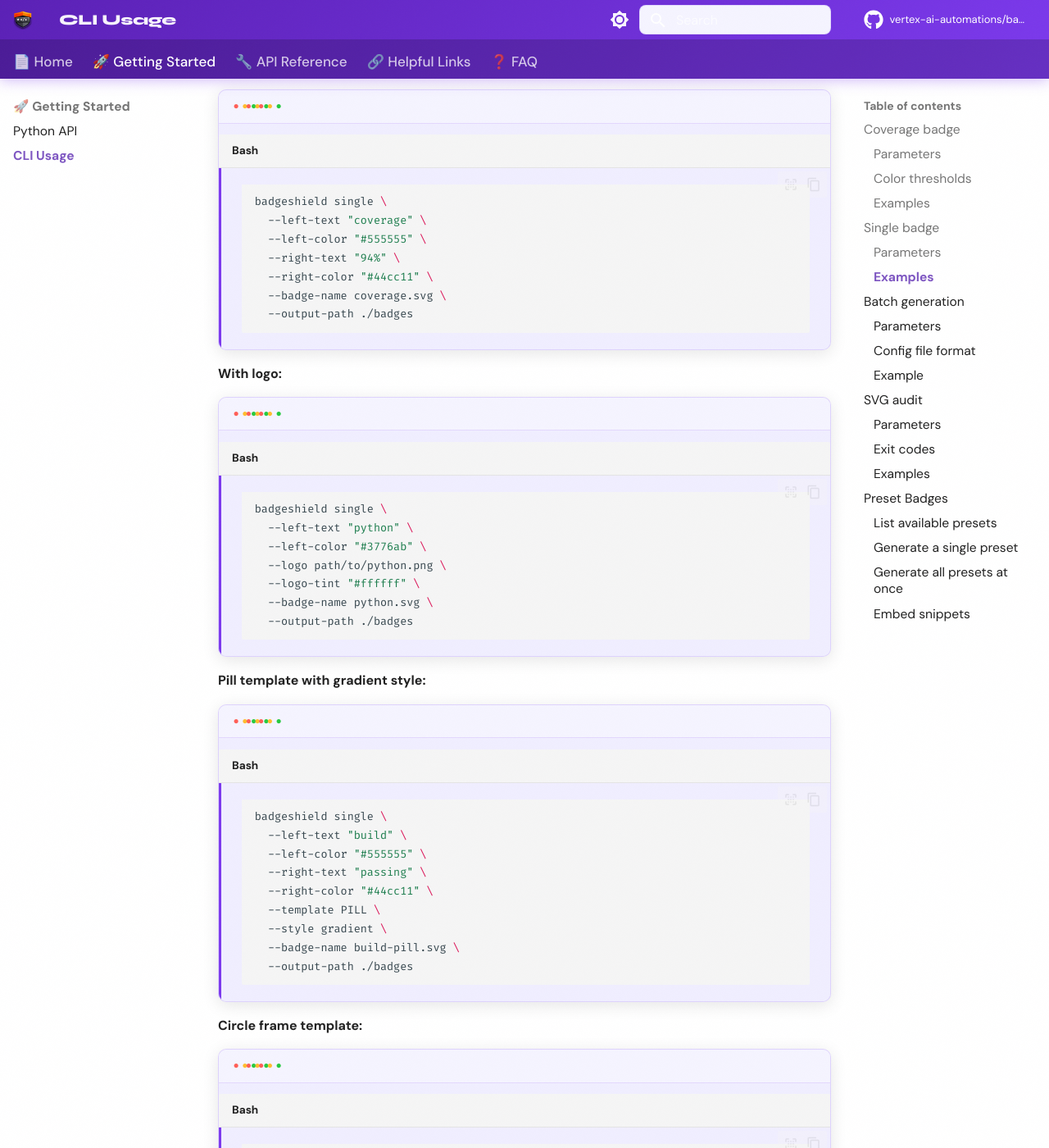
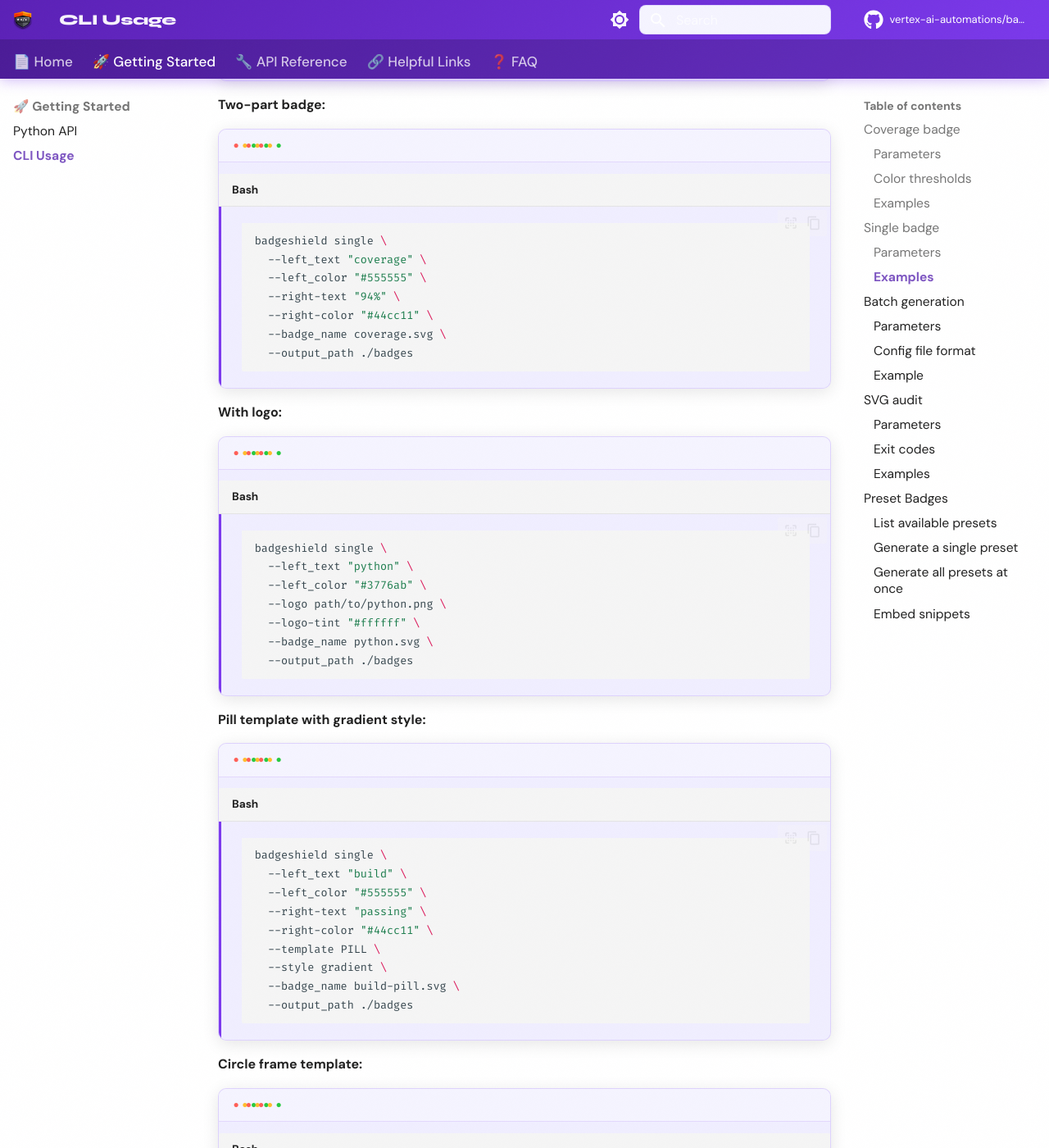
Before and after one commit to vertex-ai-automations/badgeshield, an MkDocs documentation site: the page built from docs/getting-started/cli_usage.md, in a window 1280 px wide and 1400 px high, scrolled down 4290 px. Shown: the whole window at 82% size. Built offline with MkDocs 1.6.1 and Material for MkDocs 9.7.7, drawn with Linux system fonts in a browser that asks for light colours; comment, search, counter and statistics services are not loaded; some of the changed text lies outside the part shown.

Commit message:
docs: fix CLI flag names and fill helpful_links
- cli_usage.md: correct single command flags to underscore variants
  (--left_text, --left_color, --badge_name, --output_path) matching
  explicit typer.Option names in source; add --format to single/batch
  parameter tables
- index.md: fix Quick Look CLI single example to use correct flags
- faq.md: rewrite "flags" FAQ to accurately describe the underscore vs
  hyphen split across subcommands; neutralize error-list flag references
- helpful_links.md: replace placeholder with actual useful links

Co-Authored-By: Claude Sonnet 4.6 <noreply@anthropic.com>

````diff
--- a/docs/getting-started/cli_usage.md
+++ b/docs/getting-started/cli_usage.md
@@ -83,10 +83,10 @@ badgeshield single --help
 
 | Flag | Required | Description |
 |------|:--------:|-------------|
-| `--left-text` | ✅ | Text on the left segment |
-| `--left-color` | ✅ | Hex `#RRGGBB` or `BadgeColor` name (e.g. `GREEN`) |
-| `--badge-name` | ✅ | Output SVG filename — must end with `.svg` |
-| `--output-path` | | Output directory; defaults to CWD |
+| `--left_text` | ✅ | Text on the left segment |
+| `--left_color` | ✅ | Hex `#RRGGBB` or `BadgeColor` name (e.g. `GREEN`) |
+| `--badge_name` | ✅ | Output SVG filename — must end with `.svg` |
+| `--output_path` | | Output directory; defaults to CWD |
 | `--template` | | `DEFAULT` (default), `PILL`, `CIRCLE`, `CIRCLE_FRAME`, or `BANNER` |
 | `--style` | | `FLAT` (default), `ROUNDED`, `GRADIENT`, or `SHADOWED` |
 | `--right-text` | | Text on the right segment |
@@ -107,87 +108,87 @@ badgeshield single --help
 
 ```bash
 badgeshield single \
-  --left-text "flake8" \
-  --left-color "#4b0082" \
-  --badge-name flake8.svg
+  --left_text "flake8" \
+  --left_color "#4b0082" \
+  --badge_name flake8.svg
 ```
 
 **Two-part badge:**
 
 ```bash
 badgeshield single \
-  --left-text "coverage" \
-  --left-color "#555555" \
+  --left_text "coverage" \
+  --left_color "#555555" \
   --right-text "94%" \
   --right-color "#44cc11" \
-  --badge-name coverage.svg \
-  --output-path ./badges
+  --badge_name coverage.svg \
+  --output_path ./badges
 ```
 
 **With logo:**
 
 ```bash
 badgeshield single \
-  --left-text "python" \
-  --left-color "#3776ab" \
+  --left_text "python" \
+  --left_color "#3776ab" \
   --logo path/to/python.png \
   --logo-tint "#ffffff" \
-  --badge-name python.svg \
-  --output-path ./badges
+  --badge_name python.svg \
+  --output_path ./badges
 ```
 
 **Pill template with gradient style:**
 
 ```bash
 badgeshield single \
-  --left-text "build" \
-  --left-color "#555555" \
+  --left_text "build" \
+  --left_color "#555555" \
   --right-text "passing" \
   --right-color "#44cc11" \
   --template PILL \
   --style gradient \
-  --badge-name build-pill.svg \
-  --output-path ./badges
+  --badge_name build-pill.svg \
+  --output_path ./badges
 ```
 
 **Circle frame template:**
 
 ```bash
 badgeshield single \
-  --left-text "MH" \
-  --left-color "#673ab7" \
+  --left_text "MH" \
+  --left_color "#673ab7" \
   --template CIRCLE_FRAME \
   --frame FRAME1 \
-  --badge-name initials.svg \
-  --output-path ./badges
+  --badge_name initials.svg \
+  --output_path ./badges
 ```
 
 **Banner template:**
 
 ```bash
 badgeshield single \
-  --left-text "badgeshield" \
-  --left-color "#1a1a2e" \
+  --left_text "badgeshield" \
+  --left_color "#1a1a2e" \
   --right-text "v1.0" \
   --right-color "#16213e" \
   --template BANNER \
-  --badge-name banner.svg \
-  --output-path ./badges
+  --badge_name banner.svg \
+  --output_path ./badges
 ```
 
 **With links and titles (accessibility):**
 
 ```bash
 badgeshield single \
-  --left-text "build" \
-  --left-color "#555" \
+  --left_text "build" \
+  --left_color "#555" \
   --right-text "passing" \
   --right-color "#44cc11" \
   --left-link "https://example.com/pipeline" \
   --right-link "https://example.com/results" \
   --left-title "Pipeline status" \
   --right-title "Test result" \
-  --badge-name build.svg
+  --badge_name build.svg
 ```
 
 ---
````
Also changed, not shown: other parts of docs/getting-started/cli_usage.md (+2 -0 lines), docs/faq.md (+9 -6 lines), docs/helpful_links.md (+34 -1 lines), docs/index.md (+4 -4 lines).
